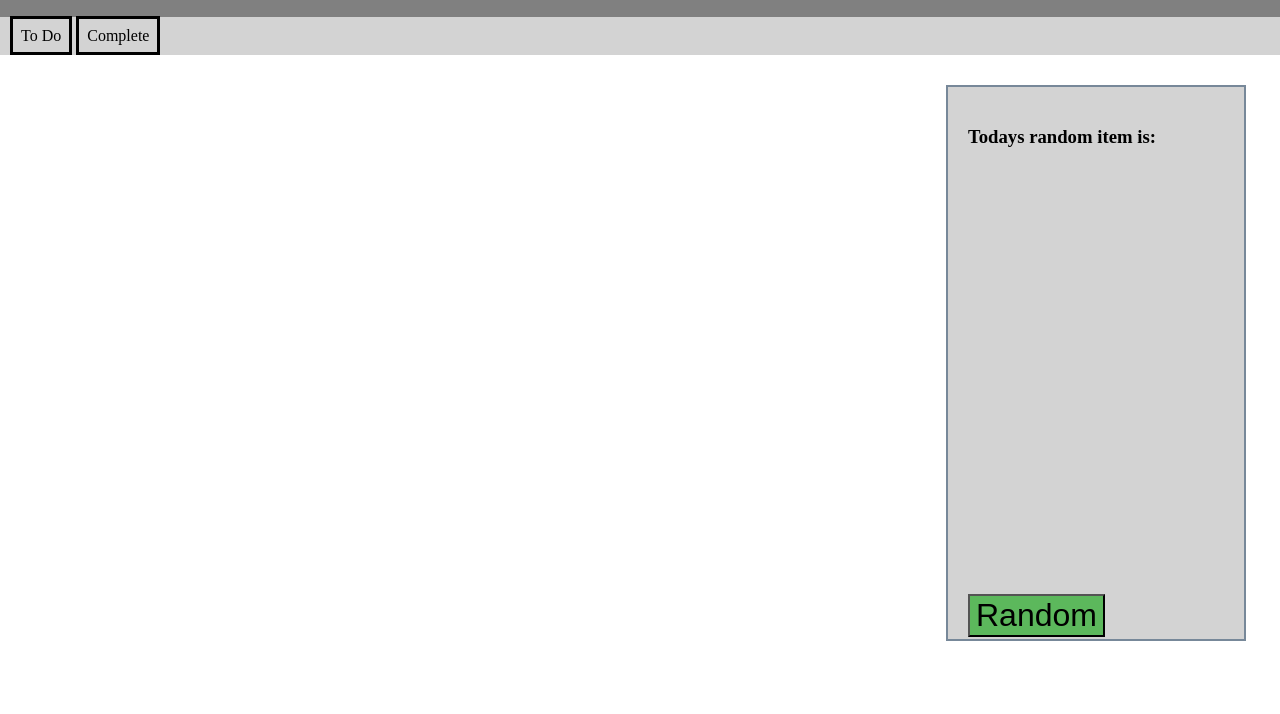
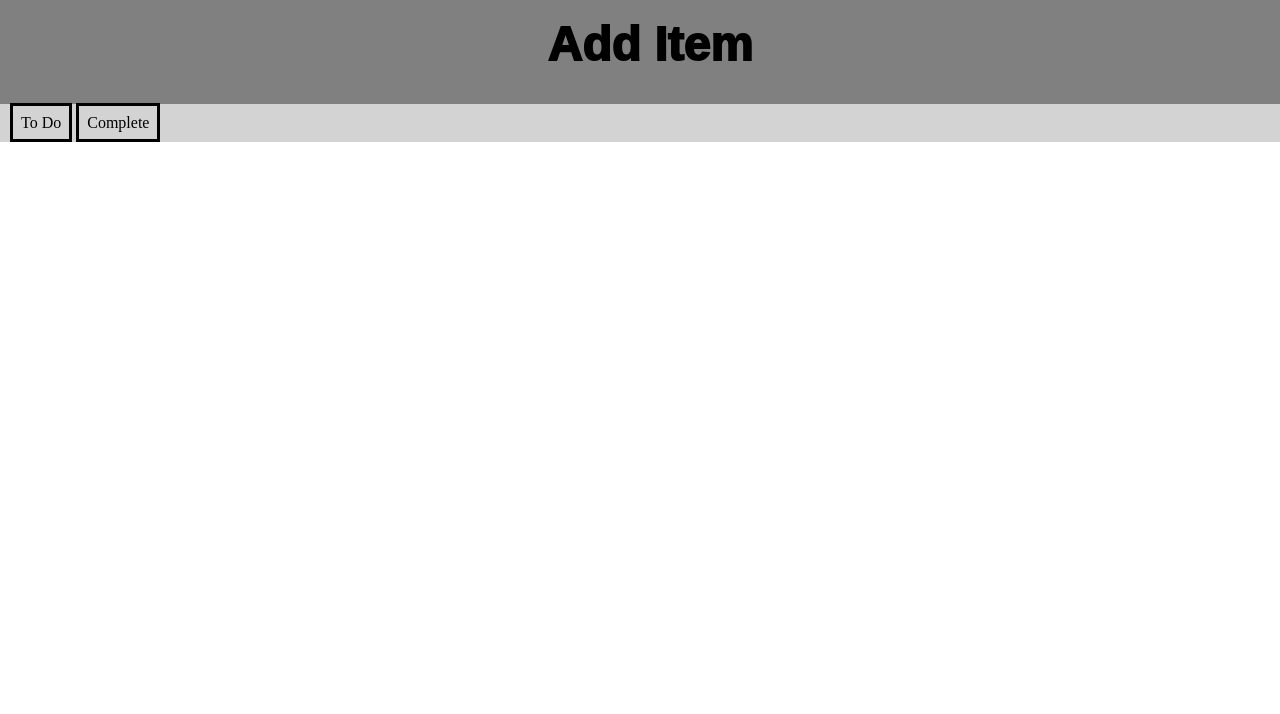
Before and after one commit to GRitchie1/Balena_ToDoList, a Flask app: page /add_item in a window 1280 px wide. Shown: the top 714 px of the page. Run offline with Flask 2, Linux system fonts and the light colour scheme.

Commit message:
Add Add_item page

```diff
--- a/todolist/src/main.py
+++ b/todolist/src/main.py
@@ -45,6 +45,8 @@ def list(category):
         random_item = random.choice(rand_items)
     elif action == "Edit":
         return redirect(url_for("item",name = name))
+    elif action == "Add New Item":
+        return redirect(url_for("add_item"))
 
 
   return render_template("lists.html",category=category, categories=categories,list_items=list_items,random_item=random_item)
@@ -70,5 +72,11 @@ def item(name):
     item.add_step(step)
     return render_template("items.html", categories=categories,item=item)
 
+
+@app.route("/add_item", methods=["GET", "POST"])
+def add_item():
+    return(render_template("add_item.html",categories=categories))
+
+
 if __name__ == '__main__':
     app.run(host='0.0.0.0', port=80)
--- a/todolist/src/static/styles.css
+++ b/todolist/src/static/styles.css
@@ -103,15 +103,19 @@ input.del {
     font-size: 2em;
 }
 
+input.add {
+    background-color: #5cb85c;
+    font-size: 2em;
+}
+
 .random{
-  margin: 20px;
   border:2px solid lightslategray;
   background-color: lightgray;
   padding:20px;
   width: 100%;
   display: grid;
   grid-template-rows: 95% 5%;
-  height:80%;
+  height:85%;
 
 }
 
@@ -120,17 +124,17 @@ input.del {
 
 .lists-grid-container {
   display: grid;
-  grid-gap: 20px;
+  grid-gap: 10px;
   grid-template-columns: 70% 20% 10%;
   padding: 10px;
   margin-right:20px;
   width:100%;
-  height: 80%;
+  height: 90%;
 }
 
 .item-grid-container {
   display: grid;
-  grid-gap: 20px;
+  grid-gap: 10px;
   grid-template-columns: 10% 65% 25%;
   padding: 10px;
   margin-right:20px;
@@ -142,3 +146,8 @@ input.del {
 .item-left-menu{
   grid-row: 1 / span 2;
 }
+
+.lists-add-new-item{
+  grid-column: 1 / span 3;
+  margin-left:20px;
+}
--- /dev/null
+++ b/todolist/src/templates/add_item.html
@@ -0,0 +1,19 @@
+{% extends "base.html" %}
+
+{% block content %}
+<header>
+<h1>Add Item</h1>
+
+<div class="navbar">
+
+  {% for category, label in categories.items() %}
+
+    <a href={{category}}>{{label}}</a>
+  {% endfor %}
+
+  </div>
+</header>
+
+
+</div>
+ {% endblock %}
--- a/todolist/src/templates/lists.html
+++ b/todolist/src/templates/lists.html
@@ -16,19 +16,18 @@
 
 <div class="lists-grid-container">
 
+  <div class = "lists-add-new-item">
+
+  <form method="POST">
+    <input type="submit" class="add" name="Add" value="Add New Item">
+  </form>
+
+  </div>
+
+
+
   <table id= itemtable>
-    <colgroup>
-      <col style="width: 20%">
-      <col style="width: 70%">
-      <col style="width: 10%">
-    </colgroup>
-    <thead>
-      <!-- <tr class = "table-header">
-        <td class="item">Name</td>
-        <td class="desc">Description</td>
-        <td class="item-form">Actions</td>
-      </tr> -->
-    </thead>
+
     <tbody>
 
         {% for item in list_items %}
```
